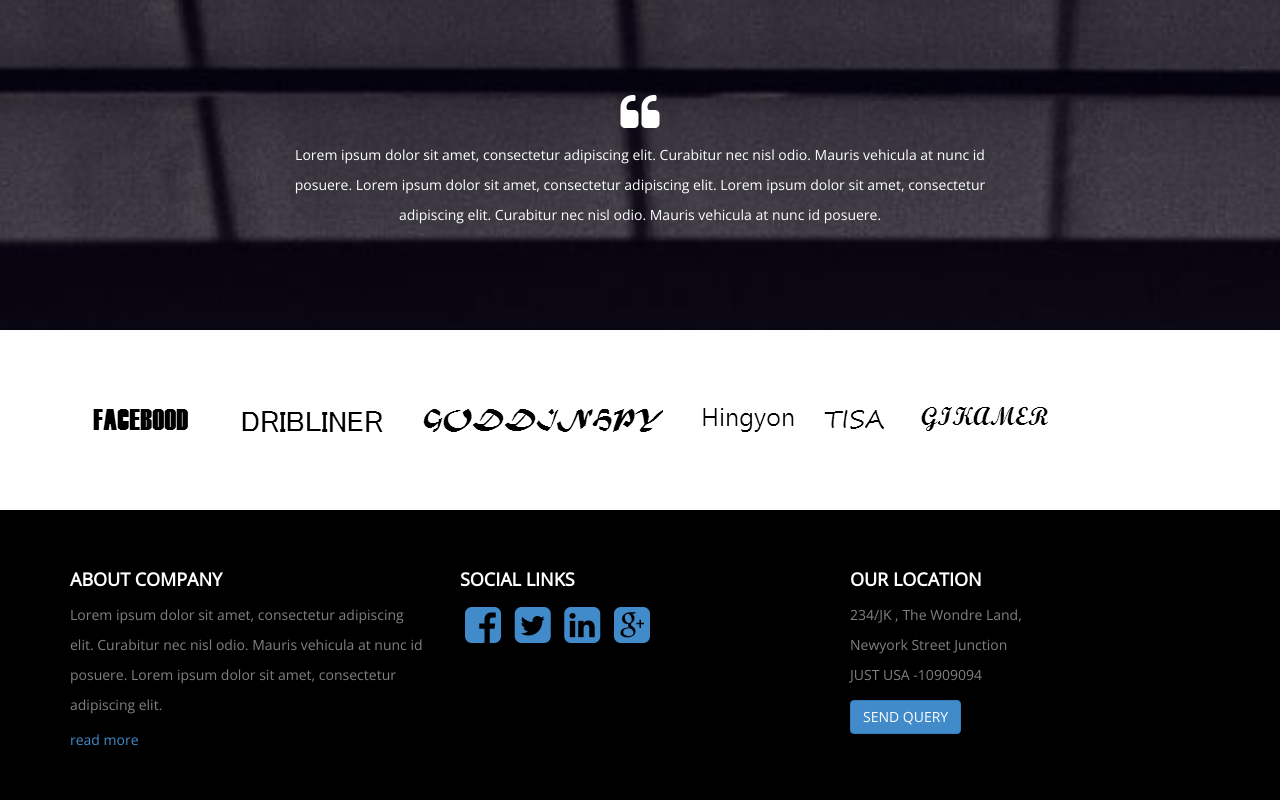
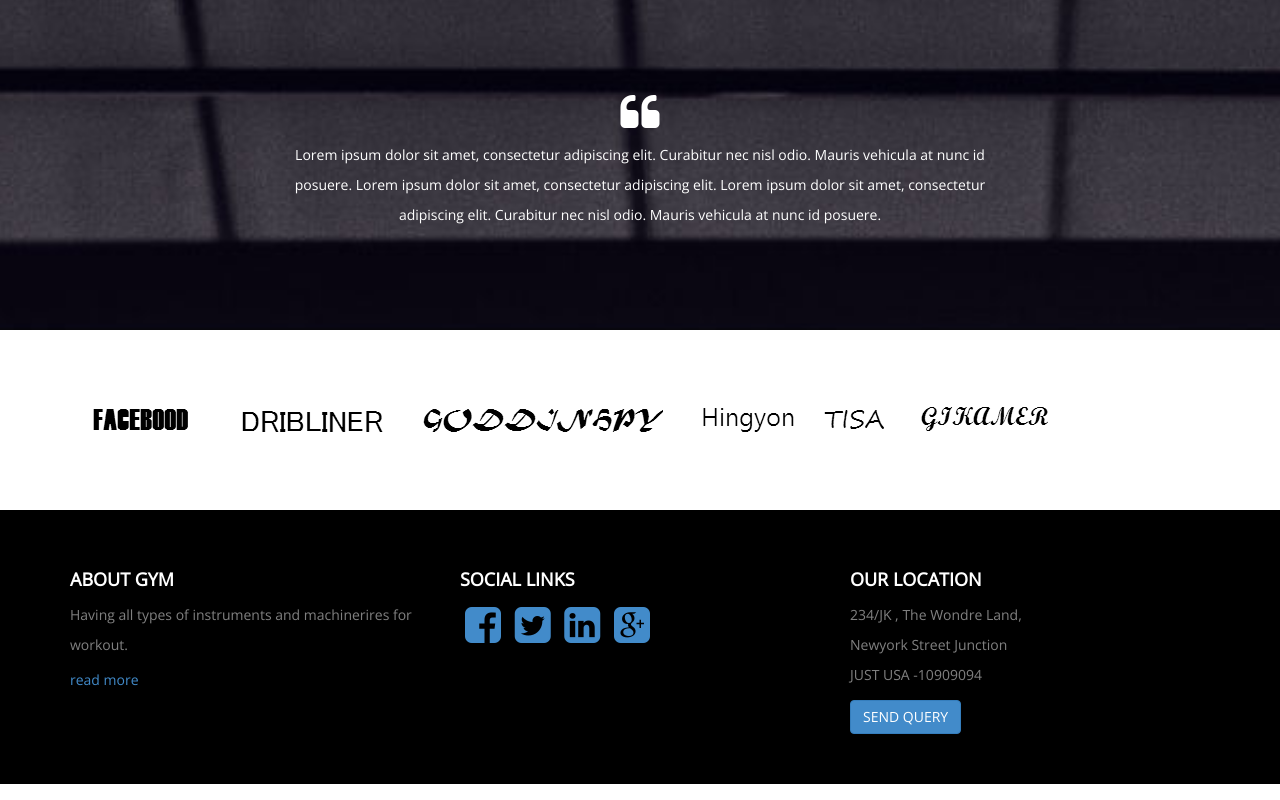
Before and after one commit to atulko/newJim, a plain HTML site: page JimManagement/WebContent/pricing.html in a window 1280 px wide. Shown: the part 1734-2534 px from the top of the page. Drawn offline with nearby package versions, Linux system fonts and the light colour scheme.

Commit message:
about gym  is added in pricing page.

```diff
--- a/JimManagement/WebContent/pricing.html
+++ b/JimManagement/WebContent/pricing.html
@@ -254,11 +254,9 @@
             <div class="container">
            <div class="row  pad-bottom" >
             <div class="col-md-4">
-                <h4> <strong>ABOUT COMPANY</strong> </h4>
+                <h4> <strong>ABOUT GYM</strong> </h4>
                             <p>
-                                Lorem ipsum dolor sit amet, consectetur adipiscing elit.
-                         Curabitur nec nisl odio. Mauris vehicula at nunc id posuere.
-                                Lorem ipsum dolor sit amet, consectetur adipiscing elit.
+                                Having all types of instruments and machinerires for workout.
                             </p>
                 <a href="#" >read more</a>
                 </div>
```
